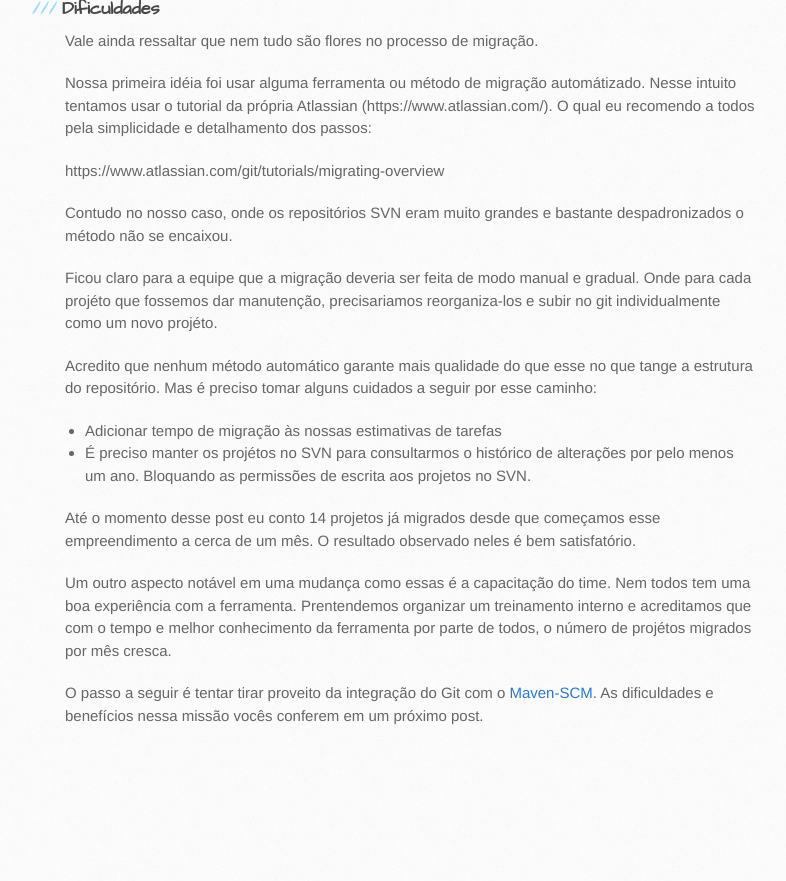
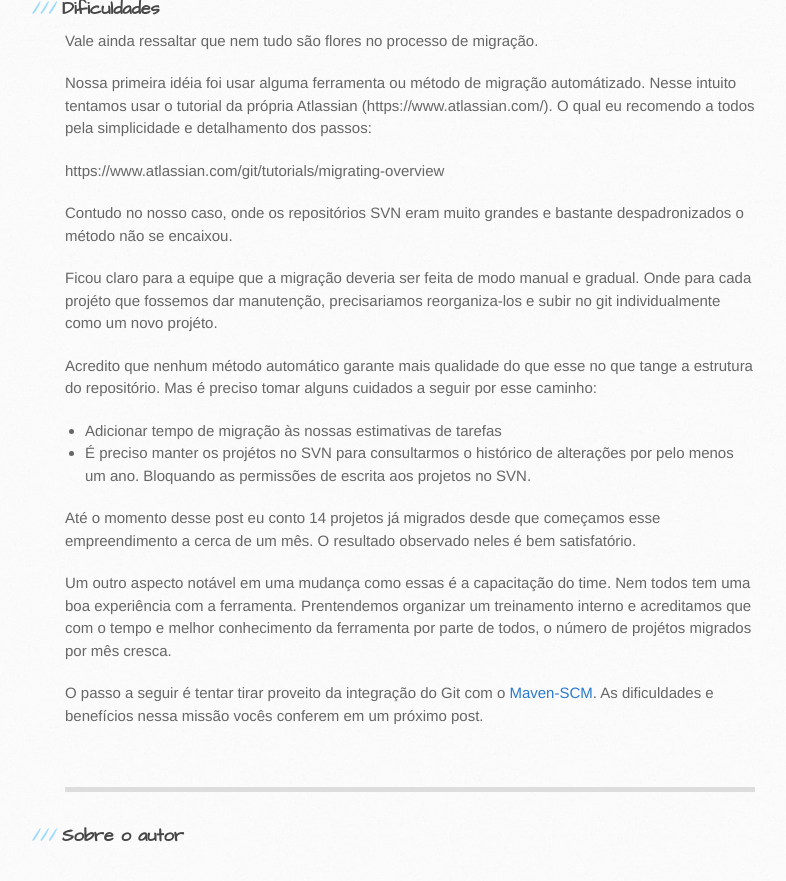
Before and after one commit to accesstage/accesstage.github.io, a Jekyll site: the page built from _posts/2017-03-15-do-svn-ao-git.md, in a window 1280 px wide and 900 px high, scrolled down 1472 px. Shown: the top 881 px of the window, without its empty margins (105-891 px from the left). Built offline with Jekyll 4.4.1, drawn with Linux system fonts in a browser that asks for light colours; a script that is not in the unit is left out; before the commit the page ends 2242 px from its top, so only the background shows below that.

Commit message:
Add profile on post footer.

```diff
--- a/_layouts/post.html
+++ b/_layouts/post.html
@@ -5,3 +5,17 @@
 <p class="meta">{{ page.date | date_to_string }}</p>
 
 {{ content }}
+
+
+
+<!-- Look the author details up from the site config. -->
+{% assign author = site.data.authors[page.author] %}
+<!-- Output author details if some exist. -->
+{% if author %}
+	<hr style="border-width: 5px; margin-top: 60px;">
+	<h3 style="margin-top: 30px;">Sobre o autor</h3>
+	<div style="padding-top: 20px;">
+		<div class="github-card" data-github="{{ author.gitprofile }}" data-width="400" data-height="250" data-theme="default"></div>
+		<script src="//cdn.jsdelivr.net/github-cards/latest/widget.js"></script>
+	</div>
+{% endif %}
```
Also changed, not shown: _data/authors.yml (added, +11 -0 lines), _posts/2017-03-15-do-svn-ao-git.md (+1 -0 lines).
